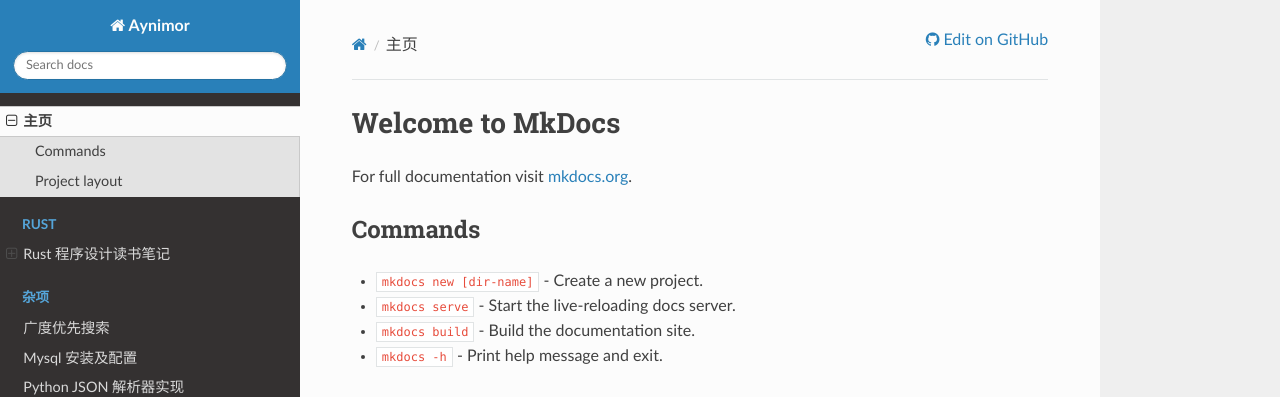
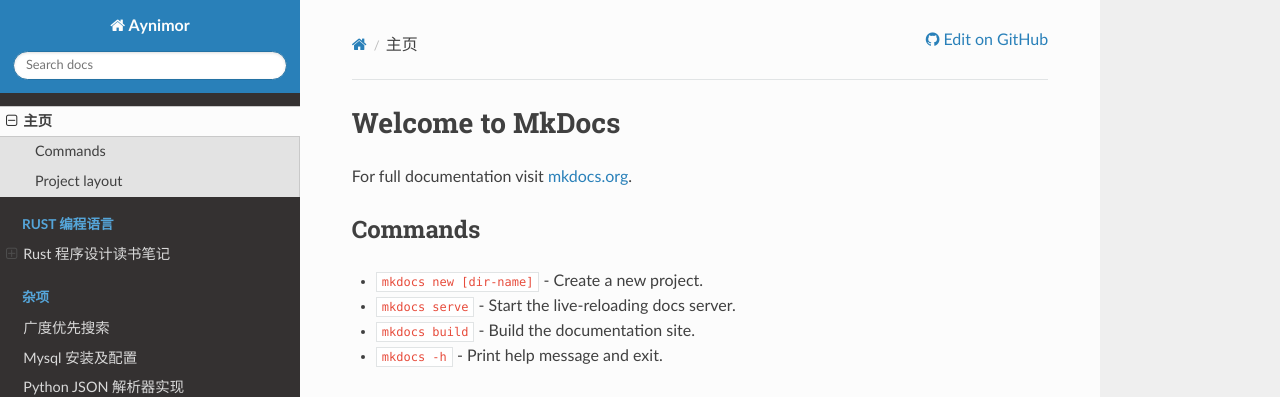
Before and after one commit to aynimor/enterprize, an MkDocs documentation site: the page built from docs/index.md, in a window 1280 px wide. Shown: the top 397 px of the page. Built offline with MkDocs 1.6.1, drawn with Linux system fonts in a browser that asks for light colours; nearby versions of some CDN libraries.

Commit message:
Workflow

```diff
--- a/mkdocs.yml
+++ b/mkdocs.yml
@@ -7,7 +7,7 @@ site_author: Aynimor
 repo_url: https://github.com/aynimor/enterprize
 nav:
 - 主页: index.md
-- Rust:
+- Rust 编程语言:
   - Rust 程序设计读书笔记:
     - 第一章: content/rust/programming_rust/chapter1.md
     - 第二章: content/rust/programming_rust/chapter2.md
```
Also changed, not shown: 1 other file.
